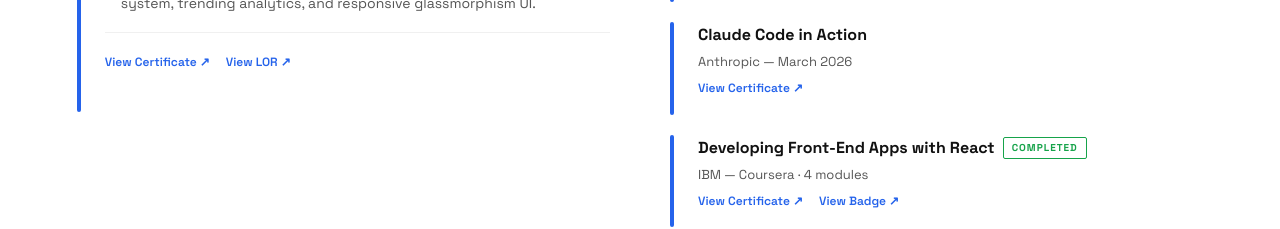
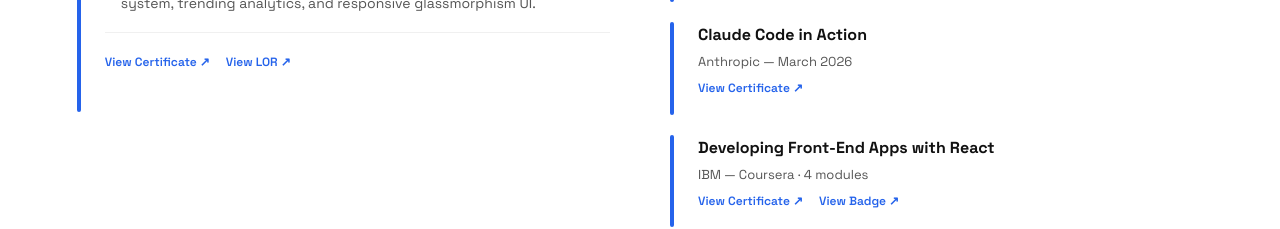
Before and after one commit to Tirthvaghela/Portfolio, a Next.js app: page / in a window 1280 px wide. Shown: the part 5380-5609 px from the top of the page. Built offline with nearby package versions, Linux system fonts and the light colour scheme; no server answers.

Commit message:
Switch visitor counter to hits.sh, clean up Hero unused state

```diff
--- a/components/Experience.tsx
+++ b/components/Experience.tsx
@@ -118,7 +118,6 @@ export default function Experience() {
               <div style={{ paddingBottom: 16 }}>
                 <div style={{ display: "flex", alignItems: "center", gap: 8, marginBottom: 4, flexWrap: "wrap" }}>
                   <h4 style={{ fontSize: 16, fontWeight: 800, color: "var(--text)" }}>Developing Front-End Apps with React</h4>
-                  <span style={{ fontSize: 10, fontWeight: 700, letterSpacing: "1px", textTransform: "uppercase", color: "#16a34a", background: "transparent", border: "1.5px solid #16a34a", padding: "2px 8px", borderRadius: 2 }}>Completed</span>
                 </div>
                 <p style={{ fontSize: 13, color: "var(--text-muted)", marginTop: 4 }}>IBM — Coursera · 4 modules</p>
                 <div style={{ display: "flex", gap: 16, marginTop: 6, flexWrap: "wrap" }}>
```
